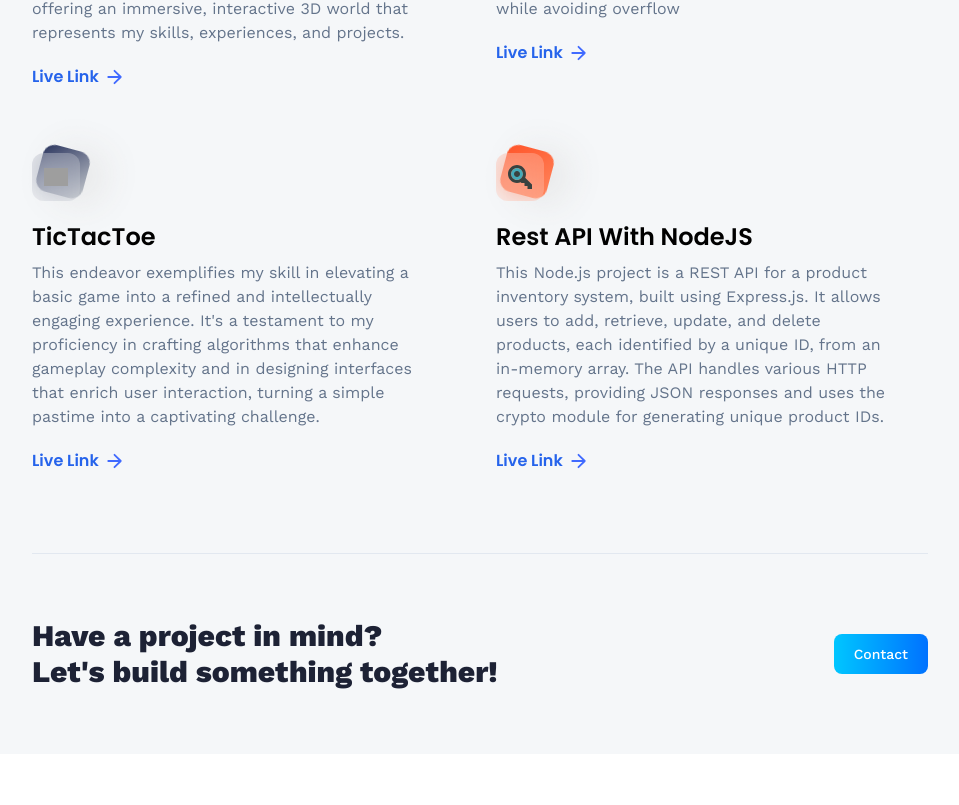
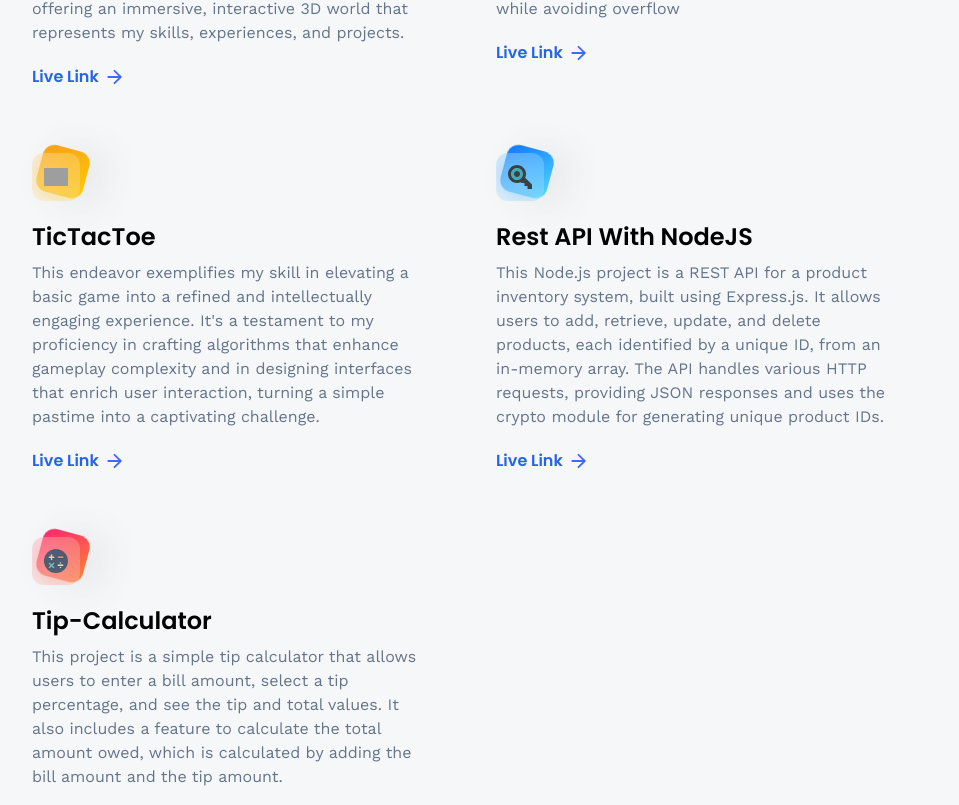
Before and after one commit to hahjimah/3d_portfolio, a React (Vite) app: page /projects in a window 1280 px wide. Shown: the part 595-1400 px from the top of the page, without its empty margins (160-1119 px from the left). Before the commit the page ends 1349 px from the top, so only its background shows below. Built offline with nearby package versions, Linux system fonts and the light colour scheme; grey boxes are pictures that could not be loaded.

Commit message:
add project

```diff
--- a/src/assets/icons/index.js
+++ b/src/assets/icons/index.js
@@ -32,6 +32,7 @@ import id from "./id.svg";
 import game from "./game.svg";
 import key from "./key.svg";
 import express from "./express.svg";
+import calculator from "./calculator.svg";
 
 export {
   key,
@@ -68,4 +69,5 @@ export {
   id,
   game,
   star,
+  calculator,
 };
--- a/src/constants/index.js
+++ b/src/constants/index.js
@@ -27,6 +27,7 @@ import {
   id,
   game,
   star,
+  calculator,
 } from "../assets/icons";
 
 export const skills = [
@@ -178,7 +179,7 @@ export const projects = [
   },
   {
     iconUrl: game,
-    theme: "btn-back-blue",
+    theme: "btn-back-green",
     name: "Suika Game",
     description:
       'Step into "Suika," an enthralling game where strategy meets fun, challenging players to skillfully drop fruits into a container, aiming for high scores while avoiding overflow',
@@ -186,7 +187,7 @@ export const projects = [
   },
   {
     iconUrl: star,
-    theme: "btn-back-black",
+    theme: "btn-back-yellow",
     name: "TicTacToe",
     description:
       "This endeavor exemplifies my skill in elevating a basic game into a refined and intellectually engaging experience. It's a testament to my proficiency in crafting algorithms that enhance gameplay complexity and in designing interfaces that enrich user interaction, turning a simple pastime into a captivating challenge.",
@@ -194,11 +195,19 @@ export const projects = [
   },
   {
     iconUrl: key,
-    theme: "btn-back-red",
+    theme: "btn-back-blue",
     name: "Rest API With NodeJS",
     description:
       "This Node.js project is a REST API for a product inventory system, built using Express.js. It allows users to add, retrieve, update, and delete products, each identified by a unique ID, from an in-memory array. The API handles various HTTP requests, providing JSON responses and uses the crypto module for generating unique product IDs.",
     link: "https://github.com/hahjimah/Rest_API_With_NodeJS",
+  },
+  {
+    iconUrl: calculator,
+    theme: "btn-back-orange",
+    name: "Tip-Calculator",
+    description:
+      "This project is a simple tip calculator that allows users to enter a bill amount, select a tip percentage, and see the tip and total values. It also includes a feature to calculate the total amount owed, which is calculated by adding the bill amount and the tip amount.",
+    link: "https://github.com/hahjimah/tip-calculator-app",
   },
 ];
 
```
Also changed, not shown: src/assets/icons/calculator.svg (added).
